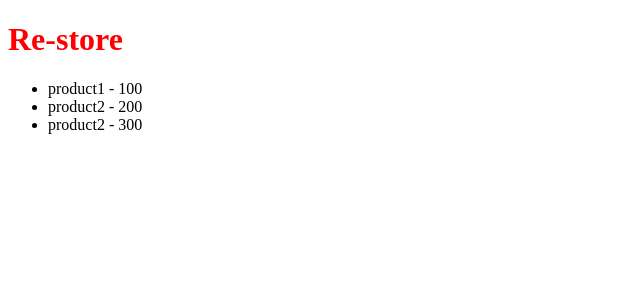
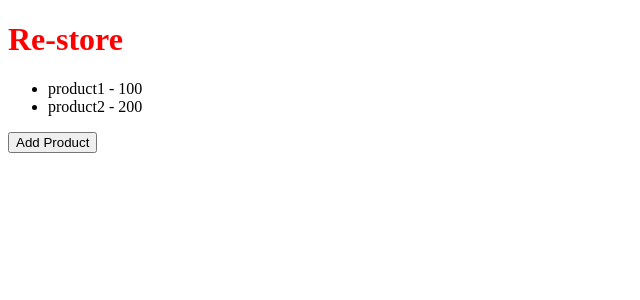
Before and after one commit to MeeraCho/ecommerce-typescript-dotnet, a React (Vite) app in the folder client/: page / in a window 1280 px wide. Shown: the top 300 px of the page, without its empty margins (0-640 px from the left). Built offline with nearby package versions, Linux system fonts and the light colour scheme.

Commit message:
Add product list with addProduct button using useState

```diff
--- a/client/src/App.tsx
+++ b/client/src/App.tsx
@@ -1,12 +1,16 @@
-const products = [
+import { useState } from "react";
+
+function App() {
+	const [ products, setProducts ] = useState([
 		{ name: 'product1', price: 100.00 },
 		{ name: 'product2', price: 200.00 },
-	{ name: 'product2', price: 300.00 },
-]
+	]);
 
-function App() {
+	const addProduct = () => {
+		setProducts([...products, {name: 'product3', price: 300.00}])
+	}
+
 	return (
-    <>
 		<div>
 			<h1 style={{color: 'red'}}>Re-store</h1>
 			<ul>
@@ -14,8 +18,8 @@ function App() {
 					<li key={index}>{item.name} - {item.price}</li>
 				))}
 			</ul>
+			<button onClick={addProduct}>Add Product</button>
 		</div>
-    </>
 	)
 }
 
```
Lines whose indentation alone changed are shown as unchanged.
